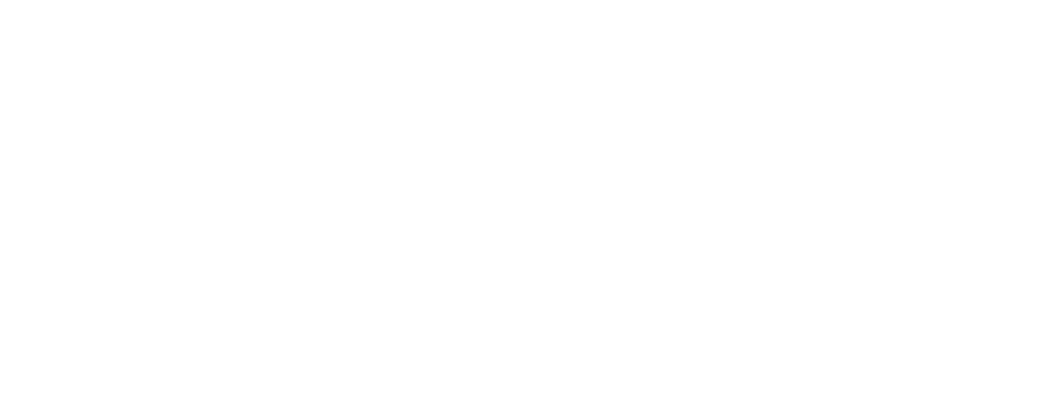
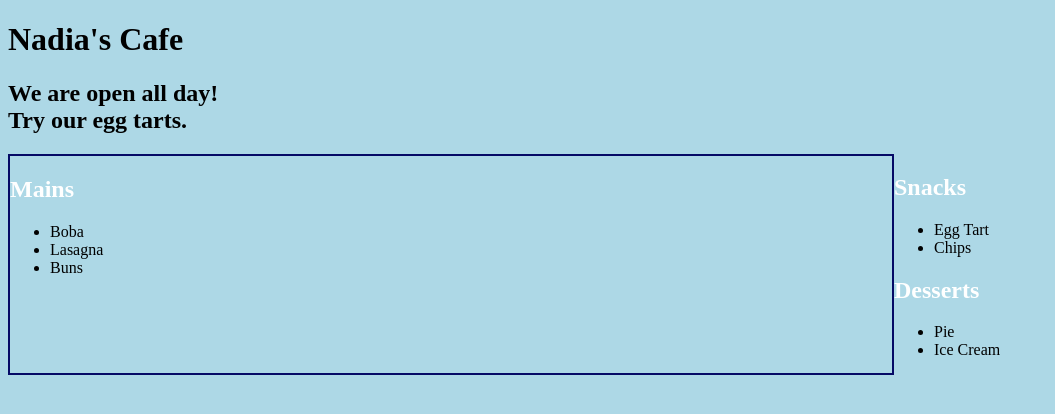
Before and after one commit to nadiabidarian/restaurant-menu, a plain HTML site: page index.html in a window 1280 px wide. Shown: the whole page, without its empty margins (0-1055 px from the left). Drawn offline with Linux system fonts and the light colour scheme.

Commit message:
Create Nadia's Cafe website

```diff
--- a/index.html
+++ b/index.html
@@ -3,8 +3,40 @@
   <head>
     <meta charset="utf-8">
     <title></title>
-    <link rel="stylesheet" href="style.css">
+    <link rel="stylesheet" href="style_restaurant.css">
   </head>
+
   <body>
+      <h1>Nadia's Cafe</h1>
+      <h2>We are open all day!<br>Try our egg tarts.</h2>
+
+      <!-- Create a container  -->
+      <div id="container">
+        <div id="main">
+          <h2 class="white">Mains</h2>
+          <ul>
+            <li>Boba</li>
+            <li>Lasagna</li>
+            <li>Buns</li>
+          </ul>
+        </div>
+
+        <div id="sidebar">
+          <h2 class="white">Snacks</h2>
+          <ul>
+            <li>Egg Tart</li>
+            <li>Chips</li>
+          </ul>
+          <h2 class="white">Desserts</h2>
+          <ul>
+            <li>Pie</li>
+            <li>Ice Cream</li>
+          </ul>
+        </div>
+
+      </div>
+
+   </body>
+
   </body>
 </html>
--- /dev/null
+++ b/style_restaurant.css
@@ -0,0 +1,30 @@
+#main{
+    border-style: solid;
+    border-color: rgb(5, 10, 102);
+    border-width: 2px;
+}
+
+.white{
+    color:white;
+}
+
+* {
+    font-family:"Sans Serif";
+    background-color: lightblue;
+}
+
+@media(min-width: 600px){
+
+    #container{
+        display:flex;
+    }
+
+    #sidebar{
+        width:30%;
+    }
+
+    #main{
+        width:70%;
+    }
+
+}
```
Also changed, not shown: 1 other file.
